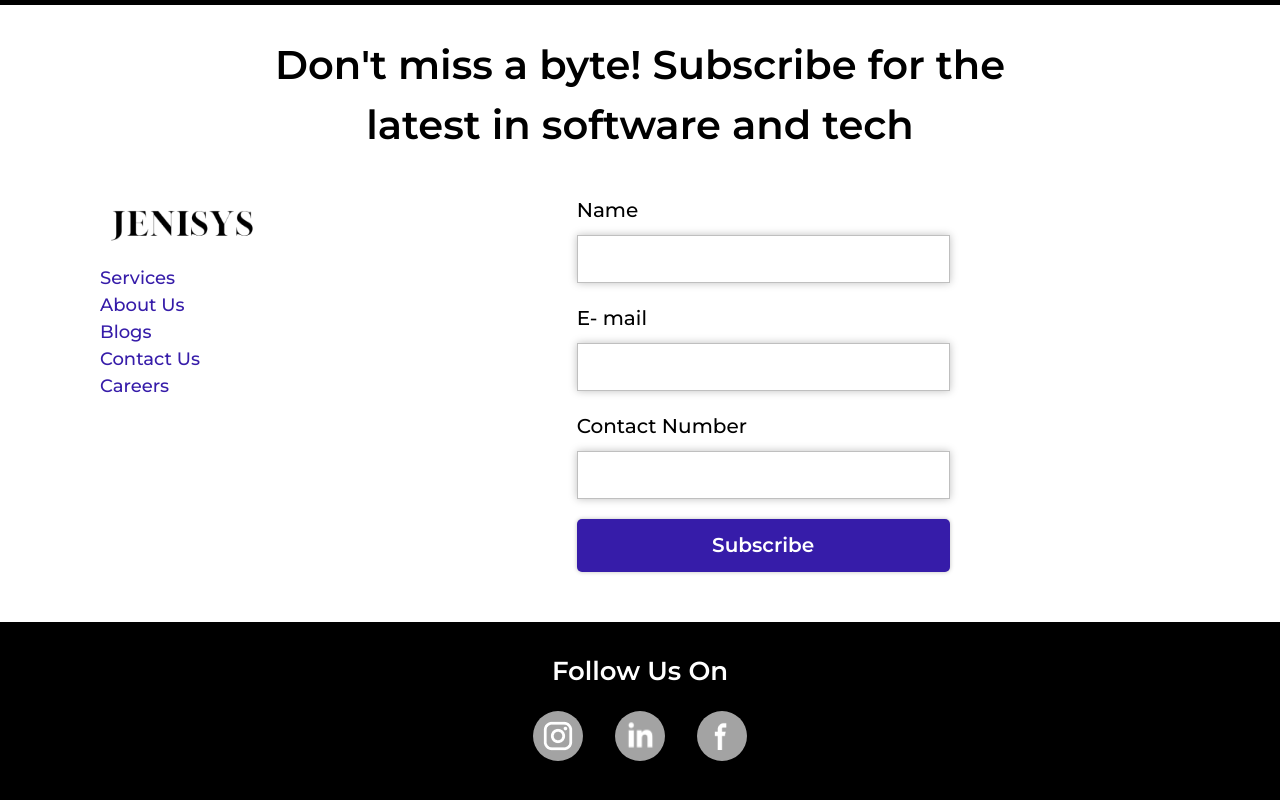
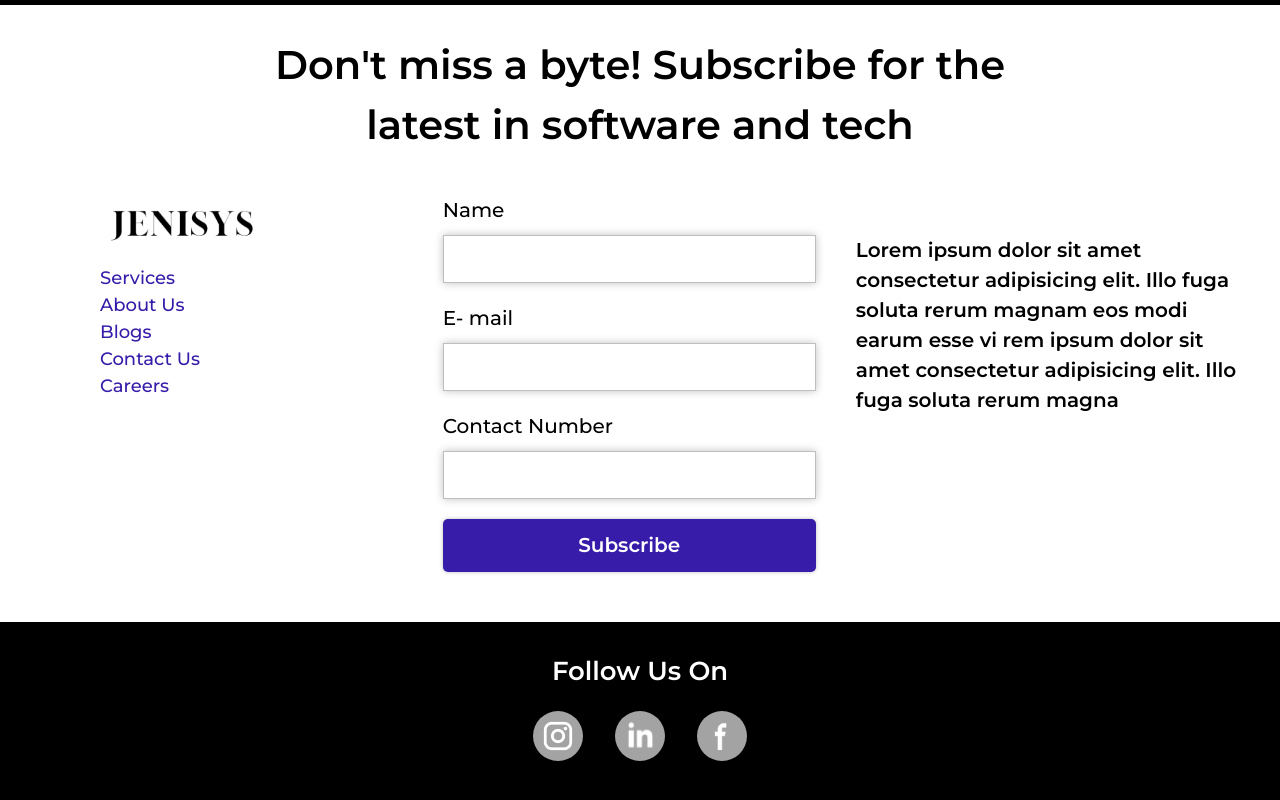
Before and after one commit to Jenisys-in/Jenisys, a React (Vite) app: page / in a window 1280 px wide. Shown: the part 3877-4677 px from the top of the page. Built offline with nearby package versions, Linux system fonts and the light colour scheme; the HTML template or start-up script is replaced by a standard one; a web font is replaced by a local one.

Commit message:
changes x2

```diff
--- a/src/components/Homepage.jsx
+++ b/src/components/Homepage.jsx
@@ -410,7 +410,8 @@ const Home = () => {
                 Careers
               </a>
             </div>
-            <div className="md:flex-col md:w-1/3 md:pr-[500px] pl-[50px] ">
+
+            <div className="md:flex-col md:w-1/3 md:pr-[0px] pl-[50px] ">
               <h1 className="font-['Montserrat'] font-medium md:text-[20px] md:mb-[10px] md:w-[96px] mt-[20px] md:mt-0 ">
                 Name
               </h1>
@@ -426,8 +427,11 @@ const Home = () => {
               <button className=" bg-[#361CA9] text-white w-[300px] h-[30px] md:w-[373px] md:h-[53px] md:text-[20px] font-['Montserrat'] font-semibold rounded-[5px] shadow-[0px_0px_4px_rgba(0,0,0,0.25)]">
                 Subscribe
               </button>
+
             </div>
-
+            <div className="hidden md:block flex-col w-1/2  px-[40px] mt-[40px] 3xl:px-[80px]">
+          <h1 className="font-['Montserrat'] font-semibold text-[20px] 3xl:text-[25px] ">Lorem ipsum dolor sit amet consectetur adipisicing elit. Illo fuga soluta rerum magnam eos modi earum esse vi rem ipsum dolor sit amet consectetur adipisicing elit. Illo fuga soluta rerum magna</h1>
+        </div>
           </div>
         </div>
       </div>
```
